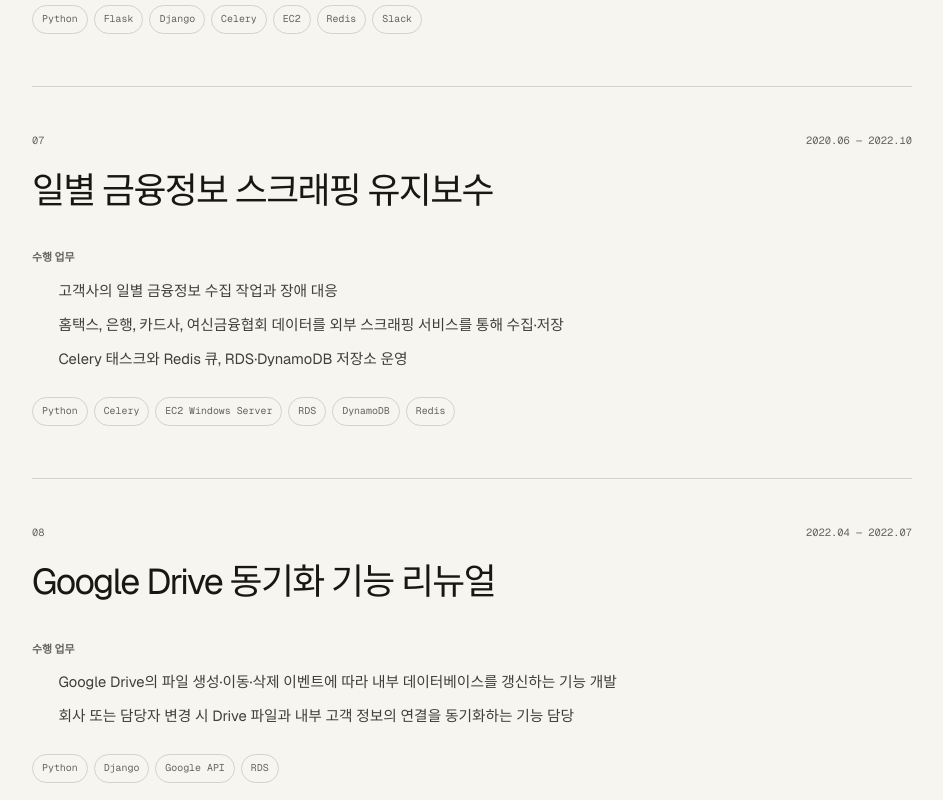
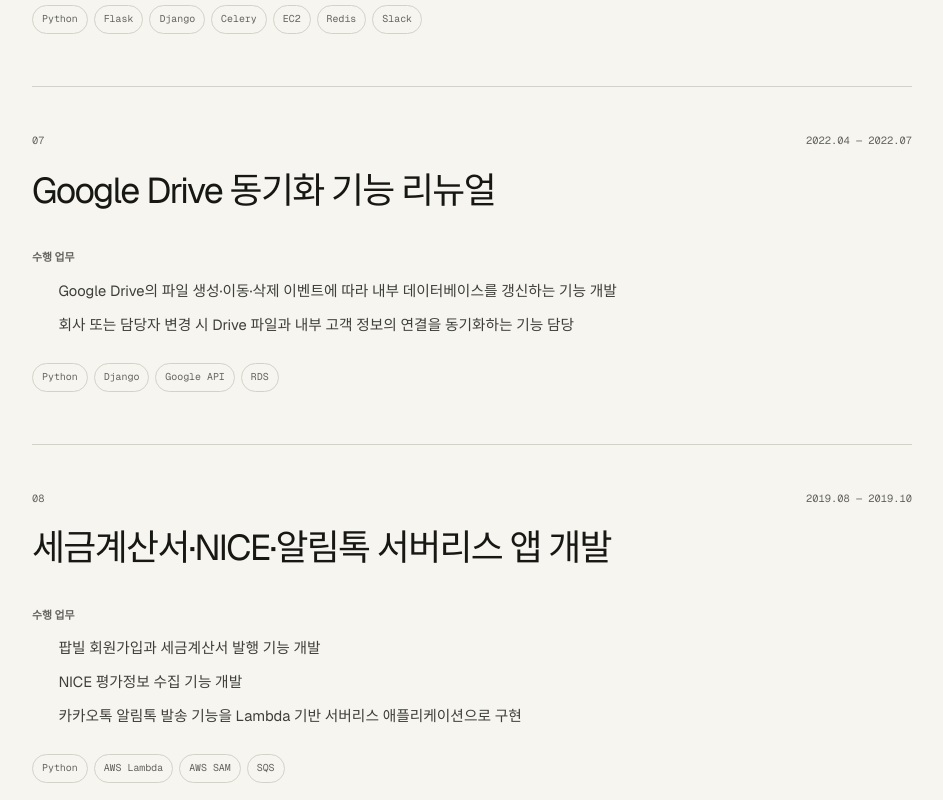
Before and after one commit to loqbzes/portfolio, a Next.js app: page / in a window 1280 px wide. Shown: the part 7660-8460 px from the top of the page, without its empty margins (318-1261 px from the left). Built offline with nearby package versions, Linux system fonts and the light colour scheme; no server answers.

Commit message:
Remove daily finance scraping project

```diff
--- a/app/page.tsx
+++ b/app/page.tsx
@@ -188,16 +188,6 @@ const projects: Project[] = [
       '기존 코드를 분석·리팩터링하고 카카오톡·메일·Slack 알림 기능을 Django 백엔드로 이전',
     ],
     stack: ['Python', 'Flask', 'Django', 'Celery', 'EC2', 'Redis', 'Slack'],
-  },
-  {
-    period: '2020.06 — 2022.10',
-    title: '일별 금융정보 스크래핑 유지보수',
-    work: [
-      '고객사의 일별 금융정보 수집 작업과 장애 대응',
-      '홈택스, 은행, 카드사, 여신금융협회 데이터를 외부 스크래핑 서비스를 통해 수집·저장',
-      'Celery 태스크와 Redis 큐, RDS·DynamoDB 저장소 운영',
-    ],
-    stack: ['Python', 'Celery', 'EC2 Windows Server', 'RDS', 'DynamoDB', 'Redis'],
   },
   {
     period: '2022.04 — 2022.07',
```
Also changed, not shown: 1 other file (tests, documents, lock files or other folders).
